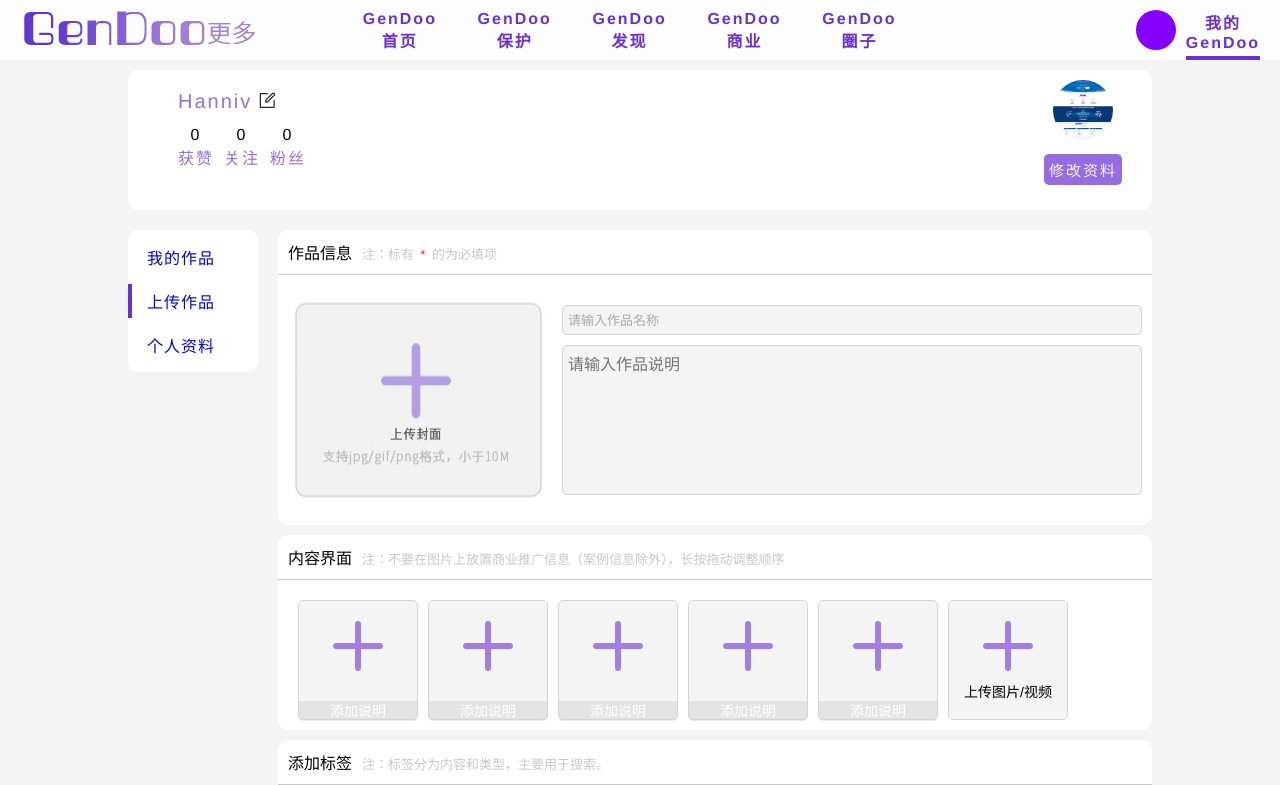
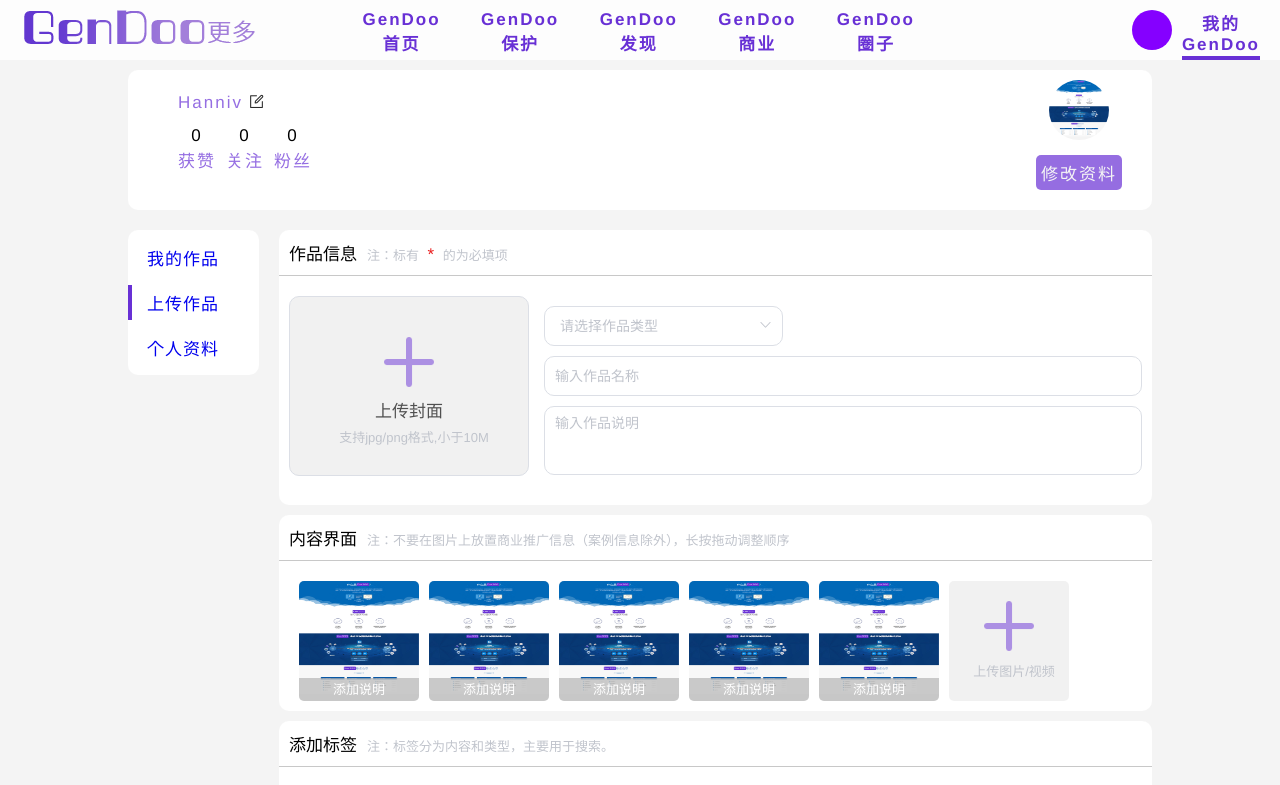
Before and after one commit to c121914yu/cloud_unite, a Vue app: page /#/my/upworks in a window 1280 px wide. Shown: the top 785 px of the page. Built offline with nearby package versions, Linux system fonts and the light colour scheme.

Commit message:
1 Signed-off-by: jinlongyu <545436317@qq.com>

```diff
--- a/config/index.js
+++ b/config/index.js
@@ -9,7 +9,7 @@ module.exports = {
 
     // Paths
     assetsSubDirectory: 'static',
-    assetsPublicPath: '/',
+    assetsPublicPath: './',
     proxyTable: {},
 
     // Various Dev Server settings
--- a/src/App.vue
+++ b/src/App.vue
@@ -20,11 +20,12 @@ export default {
 <style>
   html, body { min-width: 1100px;}
   *{
+    font-size: 17px;
     padding: 0;
     margin: 0;
     text-decoration: none;
     box-sizing: border-box;
-    box-sizing: border-box;
+    outline: none;
   }
   #app {
     cursor: default;
@@ -34,18 +35,66 @@ export default {
     -webkit-font-smoothing: antialiased;
     -moz-osx-font-smoothing: grayscale;
   }
-	input::-webkit-input-placeholder {
+  /* 统一样式*/
+  input{
+    color: #555555;
+    background-color: #ffffff;
+    border: 1px solid #DCDFE6;
+    border-radius: 10px;
+    height: 40px;
+    padding: 5px 10px;
+  }
+  input:focus{
+    border-color: #6830d5;
+  }
+  textarea{
+    color: #555555;
+    background-color: #ffffff;
+    border: 1px solid #DCDFE6;
+    border-radius: 10px;
+    padding: 5px 10px;
+    resize: none;
+  }
+  textarea:focus{
+    border-color: #6830d5;
+  }
+  input::-webkit-input-placeholder,textarea::-webkit-input-placeholder{
+    font-size: 14px;
+    color: #C0C4CC;
+  }
+  .remark{
     font-size: 13px;
-	  color: #a9a9a9;
-	}
+    color: #C0C4CC;
+  }
 
+  /* UI库颜色修改*/
   /* 单选框颜色 */
+  .el-radio__input.is-checked+.el-radio__label{
+    color: #6830d5;
+  }
   .el-radio__input.is-checked .el-radio__inner{
-    border-color: rgba(104,48,213,0.7);
+    border:none;
     background: rgba(104,48,213,0.7);
   }
   .el-radio__inner:hover{
     border-color: rgba(104,48,213,0.7);
+  }
+  /* select样式 */
+  .el-select .el-input__inner{
+    border-radius: 10px;
+  }
+  .el-select .el-input__inner:focus,.el-select .el-input.is-focus .el-input__inner{
+    border-color: #6830d5;
+  }
+  .el-select-dropdown__item.selected{
+    color: #6830d5;
+  }
+  /* 气泡弹窗 */
+  .el-popover{
+    padding: 5 12px;
+    border-radius: 10px;
+    box-shadow: 0 0 10px #a9a9a9;
+    border: none;
   }
 
   .mask{
--- a/src/main.js
+++ b/src/main.js
@@ -8,8 +8,8 @@ import axios from 'axios'
 Vue.prototype.$axios = axios//全局使用axios
 
 /* 使用ui库 */
-import { Radio,RadioGroup,Message,Popover,DatePicker } from 'element-ui';
-Vue.use(Radio).use(RadioGroup).use(Popover).use(DatePicker)
+import { Radio,RadioGroup,Message,Popover,DatePicker,Select,Option } from 'element-ui';
+Vue.use(Radio).use(RadioGroup).use(Popover).use(DatePicker).use(Select).use(Option)
 Vue.prototype.$message = Message;
 
 
--- a/src/pages/my/components/checkType.vue
+++ b/src/pages/my/components/checkType.vue
@@ -87,7 +87,6 @@
     padding: 10px;
     display: flex;
     flex-wrap: wrap;
-    justify-content: space-around;
   }
   .type .item{
     padding: 2px 15px;
--- a/src/pages/my/my.vue
+++ b/src/pages/my/my.vue
@@ -5,12 +5,16 @@
         <div>
           <img src="./img/introduct.jpg">
         </div>
-        <span class="setInfo">修改资料</span>
+        <router-link class="setInfo" :to="{name:'myinfo'}">
+          <span >修改资料</span>
+        </router-link>
       </div>
 
       <div class="name">
         <span>Hanniv</span>
-        <i class="el-icon-edit-outline"></i>
+        <router-link :to="{name:'myinfo'}">
+          <i class="el-icon-edit-outline"></i>
+        </router-link>
       </div>
 
       <div class="social">
@@ -109,7 +113,6 @@
     display: flex;
     flex-direction: column;
     align-items: center;
-    cursor: default;
   }
   .self .social .item .type{
     color: rgba(104,48,213,0.7);
--- a/src/pages/my/myinfo.vue
+++ b/src/pages/my/myinfo.vue
@@ -106,10 +106,11 @@
   .myinfo{
     background: #FFFFFF;
     border-radius: 10px;
+    position: relative;
   }
 
   .myinfo .baseInfo{
-    padding: 10px 30px;
+    padding: 10px 20px;
   }
   .myinfo .baseInfo .title{
     border-bottom: 1px solid #d7d7d7;
@@ -208,6 +209,7 @@
     margin-left: 20px;
   }
   .myinfo .safeInfo .relevance img{
+    width: 90%;
     margin-top: 10px;
   }
 
--- a/src/pages/my/myworks.vue
+++ b/src/pages/my/myworks.vue
@@ -16,7 +16,7 @@
           <span :class="word.applied ? 'applied' : 'unapply '">{{word.applied ? '已上链':'未上链'}}</span>
           <span style="flex: 1;"></span>
           <i class="el-icon-view readed">{{word.readed}}</i>
-          <span class="icon iconfont liked">&#xe600; {{word.liked}}</span>
+          <span class="icon iconfont liked">&#xe600;{{word.liked}}</span>
         </div>
       </div>
     </div>
--- a/src/pages/my/upworks.vue
+++ b/src/pages/my/upworks.vue
@@ -6,16 +6,46 @@
         <span class="remark">注：标有<span style="color: #e91e1e;">&ensp;*&ensp;</span>的为必填项</span>
       </header>
       <div class="upcover">
-        <img src="./img/upcover.jpg">
+        <div class="cover">
+          <div v-if="work.cover===''" class="none-cover">
+            <img src="./img/add.png"/>
+            <p style="color: #505050;margin-top: 10px;">上传封面</p>
+            <p class="remark" style="margin-top: 5px;">支持jpg/png格式,小于10M</p>
+          </div>
+          <img v-else :src="work.cover">
+        </div>
         <div class="content">
-          <input class="input" type="text" placeholder="请输入作品名称">
-          <textarea class="input" rows="20"
-            placeholder="请输入作品说明"/>
+          <el-select
+            class="check-kind"
+            placeholder="请选择作品类型"
+            filterable
+            v-model="work.kind"
+          >
+            <el-option
+              v-for="(item,index) in kinds"
+              :key="index"
+              :label="item.text"
+              :value="item.value"
+            >
+            </el-option>
+          </el-select>
+          <input
+            type="text"
+            class="name"
+            v-model="work.name"
+            placeholder="输入作品名称"
+          >
+          <textarea
+            class="introduction"
+            rows="3"
+            placeholder="输入作品说明"
+            v-model="work.introduction"
+          />
         </div>
       </div>
     </div>
 
-    <div class="info content">
+    <div v-if="work.kind!=2" class="info content">
       <header>
         <span>内容界面</span>
         <span class="remark">注：不要在图片上放置商业推广信息（案例信息除外），长按拖动调整顺序</span>
@@ -26,12 +56,22 @@
           v-for="(img,index) in imgs"
           :key="index"
         >
-          <p class="explain">添加说明</p>
-          <img class="add" src="./img/add.png">
+          <el-popover
+            class="explain"
+            width="400"
+            trigger="click"
+          >
+            <p style="font-size: 13px;color: #FFFFFF;line-height: 1.8;" slot="reference">添加说明</p>
+            <div class="page-introduction">
+              <input type="text" placeholder="输入该图片/视频说明"/>
+              <div class="sure">确定</div>
+            </div>
+          </el-popover>
+          <img class="user-content" src="./img/introduct.jpg">
         </div>
         <div class="img">
           <img class="add" src="./img/add.png">
-          <p>上传图片/视频</p>
+          <p class="remark">上传图片/视频</p>
         </div>
       </div>
     </div>
@@ -96,6 +136,16 @@
   export default{
     data(){
       return{
+        work : {
+          cover : ''
+        },
+
+				kinds : [
+         {value:0,text:'图片'},
+         {value:1,text:'视频'},
+         {value:2,text:'3D模型'},
+        ],
+
         imgs : [
           {src:'./img/add.png'},
           {src:'./img/add.png'},
@@ -146,34 +196,56 @@
     border-bottom: 1px solid #c8c8c8;
   }
   .upworks .info .remark{
-    font-size: 13px;
-    color: #c8c8c8;
     margin-left: 10px;
   }
+
   .upworks .info .upcover{
     padding: 20px 10px;
     display: flex;
+  }
+  .upworks .info .upcover .cover{
+    width: 240px;
+    height: 180px;
+    position: relative;
+    cursor: pointer;
+  }
+  .upworks .info .upcover .cover img{
+    width: 100%;
+    height: 100%;
+    margin-top: 40px;
+  }
+  .upworks .info .upcover .cover .none-cover{
+    background-color: rgba(235,235,235,0.7);
+    width: 100%;
+    height: 100%;
+    border: 1px solid #DCDFE6;
+    border-radius: 10px;
+    display: flex;
+    flex-direction: column;
+    align-items: center;
+  }
+  .upworks .info .upcover .cover .none-cover img{
+    width: 50px;
+    height: 50px;
+    opacity: 0.5;
   }
   .upworks .info .upcover .content{
     font-size: 16px;
     margin: 10px 0 10px 15px;
     flex: 1;
+    position: relative;
     display: flex;
     flex-direction: column;
+    justify-content: space-between;
   }
-  .upworks .info .upcover .content .input{
-    font-size: 16px;
-    background: #F4F4F4;
-    padding: 5px;
-    border-radius: 5px;
-    padding-left: 5px;
-    outline: none;
-    border: 1px solid #d6d5d7;
+  .upworks .info .upcover .content .check-kind{
+    width: 40%;
   }
-  .upworks .info .upcover .content textarea{
+  .upworks .info .upcover .content .name{
     margin-top: 10px;
-    max-height: 150px;
-    resize:none
+  }
+  .upworks .info .upcover .content .introduction{
+    margin-top: 10px;
   }
 
   .upworks .content{
@@ -186,12 +258,12 @@
   }
   .upworks .content .page .img{
     font-size: 14px;
-    background: #F4F4F4;
+    background: rgba(235,235,235,0.7);
     width: 120px;
     height: 120px;
-    border: 1px solid #d6d5d7;
     border-radius: 5px;
     margin: 10px 0 0 10px;
+    position: relative;
     display: flex;
     flex-direction: column;
     align-items: center;
@@ -203,19 +275,38 @@
     width: 50px;
     margin-top: 20px;
     margin-bottom: 10px;
-    opacity: 0.6;
+    opacity: 0.5;
+  }
+  .upworks .content .page .img .user-content{
+    width: 100%;
+    height: 100%;
+    border-radius: 5px;
   }
   .upworks .content .page .img .explain{
-    background: rgba(214,213,215,0.5);
-    color: #FFFFFF;
+    background: rgba(182,182,182,0.7);
     width: 120px;
     text-align: center;
-    line-height: 1;
-    padding: 3px 0;
     position: absolute;
-    margin-top: 100px;
+    bottom: 0;
     border-bottom-right-radius: 5px;
     border-bottom-left-radius: 5px;
+  }
+  .page-introduction input{
+    height: 30px;
+    width: 90%;
+    margin-left: 5%;
+  }
+  .page-introduction .sure{
+    text-align: center;
+    letter-spacing:2px;
+    background: #6830d5;
+    color: #FFF;
+    width: 20%;
+    border-radius: 10px;
+    margin-top: 5px;
+    margin-left: 40%;
+    padding: 0 10px;
+    cursor: pointer;
   }
 
   .upworks .lable{
```
Also changed, not shown: remark.txt.
